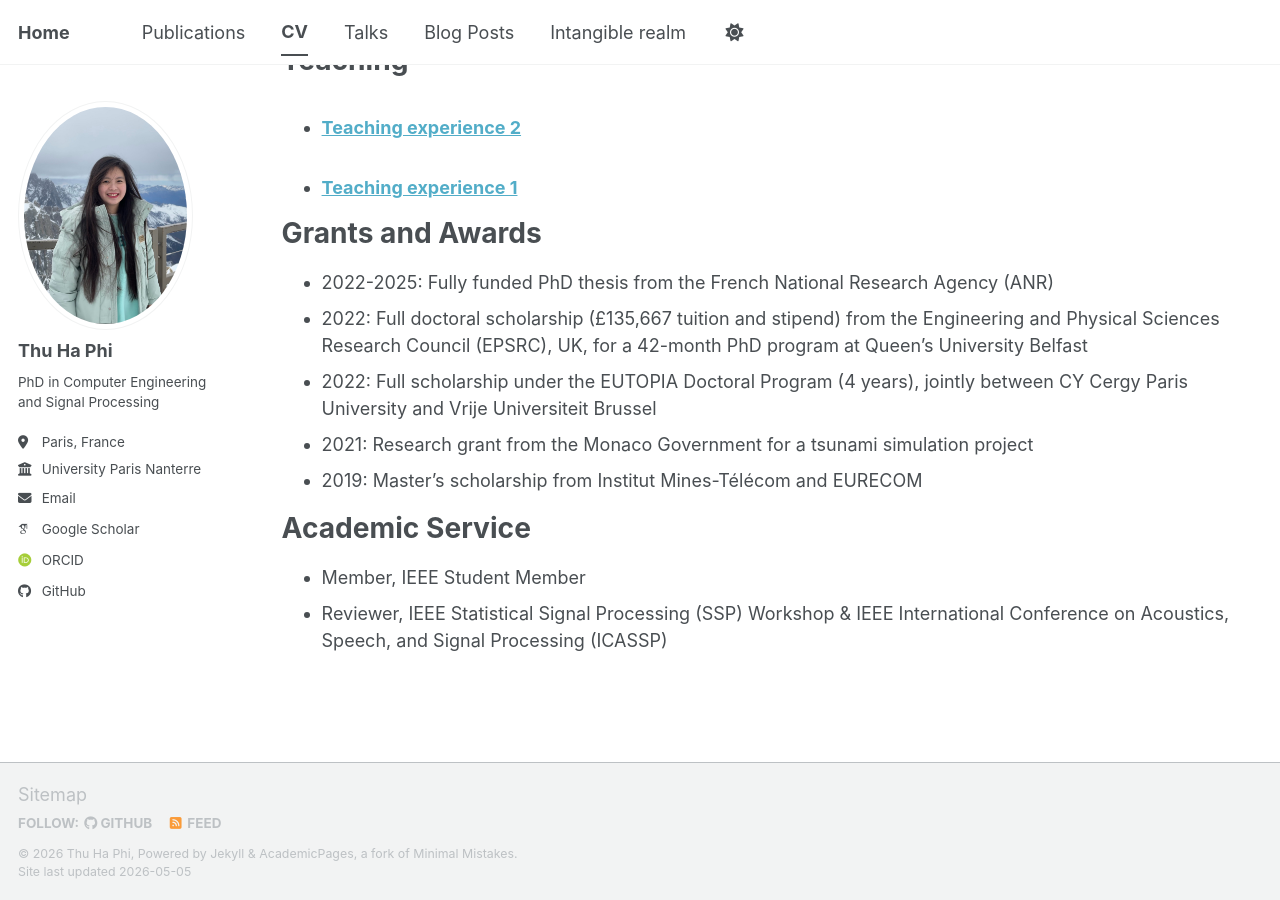
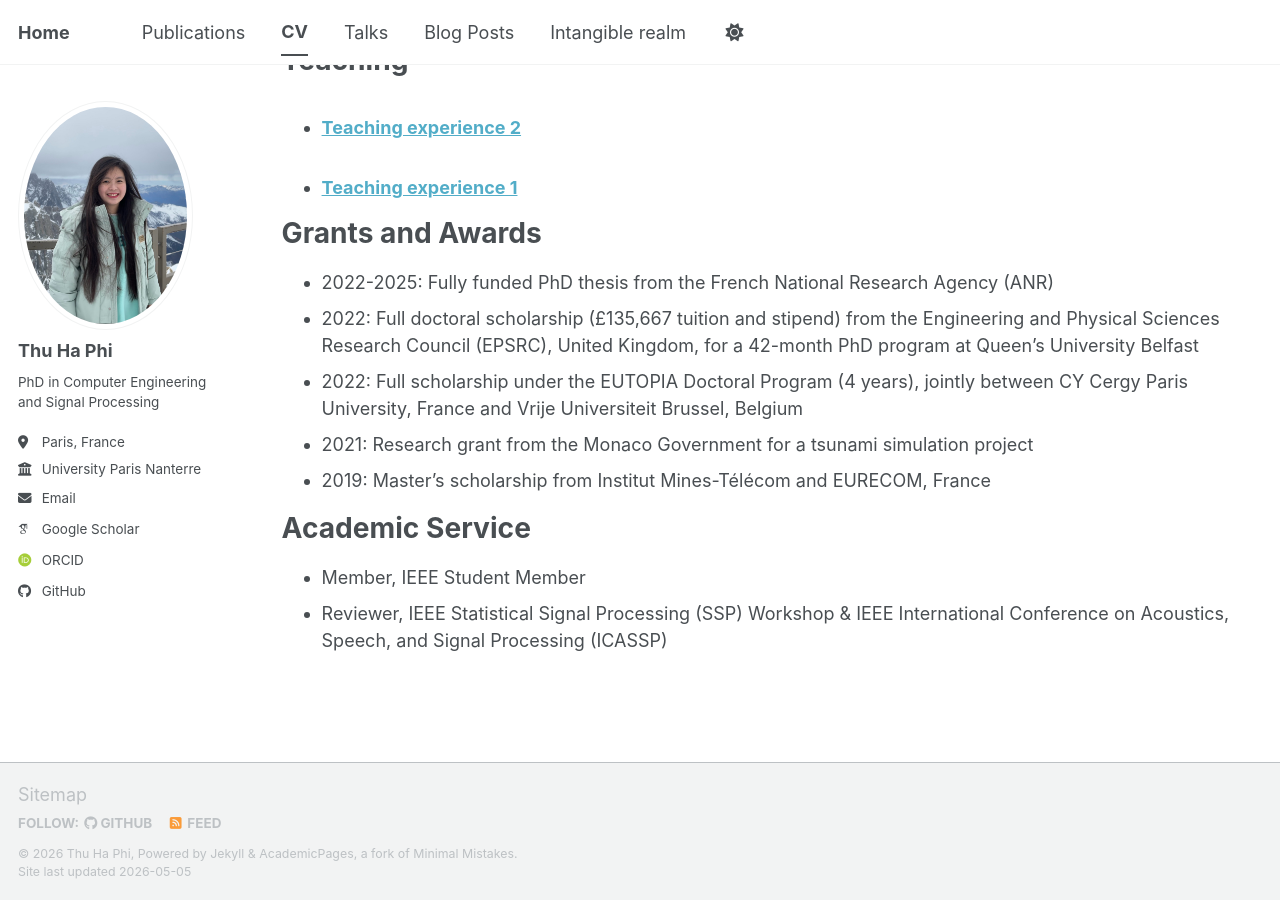
Before and after one commit to ChionanthusRetusus/thuhaphi.github.io, a Jekyll site: the page built from _pages/cv.md, in a window 1280 px wide and 900 px high, scrolled down 1428 px. Built offline with Jekyll 4.4.1, drawn with Linux system fonts in a browser that asks for light colours; some web fonts are replaced; a script bundle is joined from its source files by our own code; library files that are not in the unit come from our copies.

Commit message:
Update cv.md

```diff
--- a/_pages/cv.md
+++ b/_pages/cv.md
@@ -42,10 +42,10 @@ Teaching
 Grants and Awards
 ======
 * 2022-2025: Fully funded PhD thesis from the French National Research Agency (ANR)
-* 2022: Full doctoral scholarship (£135,667 tuition and stipend) from the Engineering and Physical Sciences Research Council (EPSRC), UK, for a 42-month PhD program at Queen’s University Belfast
-* 2022: Full scholarship under the EUTOPIA Doctoral Program (4 years), jointly between CY Cergy Paris University and Vrije Universiteit Brussel
+* 2022: Full doctoral scholarship (£135,667 tuition and stipend) from the Engineering and Physical Sciences Research Council (EPSRC), United Kingdom, for a 42-month PhD program at Queen’s University Belfast
+* 2022: Full scholarship under the EUTOPIA Doctoral Program (4 years), jointly between CY Cergy Paris University, France and Vrije Universiteit Brussel, Belgium
 * 2021: Research grant from the Monaco Government for a tsunami simulation project
-* 2019: Master’s scholarship from Institut Mines-Télécom and EURECOM
+* 2019: Master’s scholarship from Institut Mines-Télécom and EURECOM, France
 
 Academic Service
 ======
```
